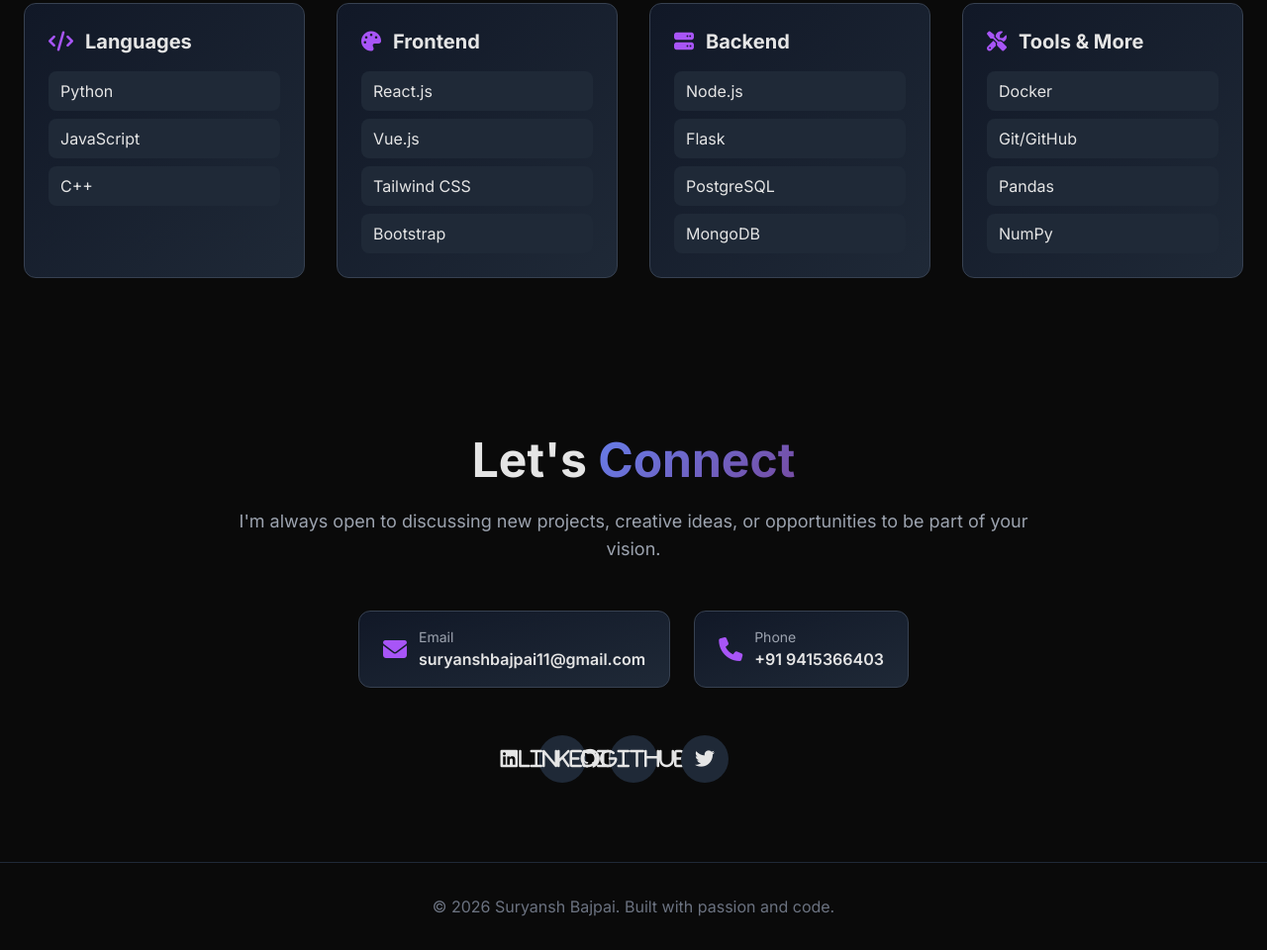
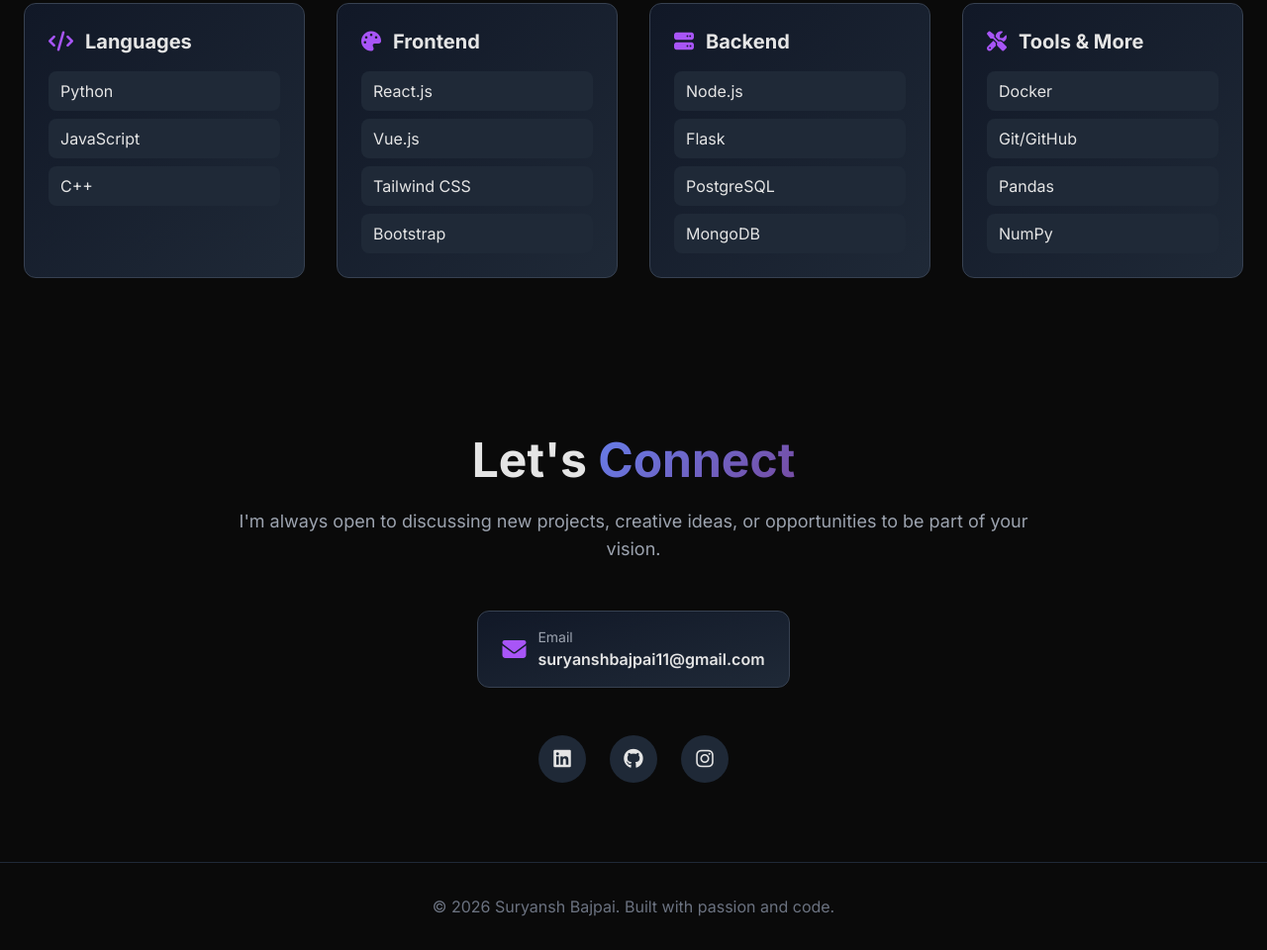
Before and after one commit to suryansh-code1/suryansh-code1, a plain HTML site: page index.html in a window 1280 px wide. Shown: the part 3213-4173 px from the top of the page at 99% size. Drawn offline with nearby package versions, Linux system fonts and the light colour scheme.

Commit message:
Update index.html

```diff
--- a/index.html
+++ b/index.html
@@ -449,23 +449,16 @@
                         <p class="font-semibold">suryanshbajpai11@gmail.com</p>
                     </div>
                 </a>
-                <a href="tel:+919415366403" class="flex items-center space-x-3 bg-gradient-to-br from-gray-900 to-gray-800 px-6 py-4 rounded-xl border border-gray-700 hover:border-purple-500 transition">
-                    <i class="fas fa-phone text-2xl text-purple-500"></i>
-                    <div class="text-left">
-                        <p class="text-sm text-gray-400">Phone</p>
-                        <p class="font-semibold">+91 9415366403</p>
-                    </div>
-                </a>
             </div>
             <div class="flex justify-center space-x-6">
                 <a href="www.linkedin.com/in/suryanshbajpai" class="w-12 h-12 bg-gray-800 rounded-full flex items-center justify-center hover:bg-purple-600 transition">
-                    <i class="fab fa-linkedin text-xl">Linkedin</i>
+                    <i class="fab fa-linkedin text-xl"></i>
                 </a>
                 <a href="www.github.com/suryansh-code1" class="w-12 h-12 bg-gray-800 rounded-full flex items-center justify-center hover:bg-purple-600 transition">
-                    <i class="fab fa-github text-xl">Github</i>
+                    <i class="fab fa-github text-xl"></i>
                 </a>
                 <a href="www.instagram.com/suryansbajpai" class="w-12 h-12 bg-gray-800 rounded-full flex items-center justify-center hover:bg-purple-600 transition">
-                    <i class="fab fa-twitter text-xl"></i>
+                    <i class="fab fa-instagram text-xl"></i>
                 </a>
             </div>
         </div>
```
